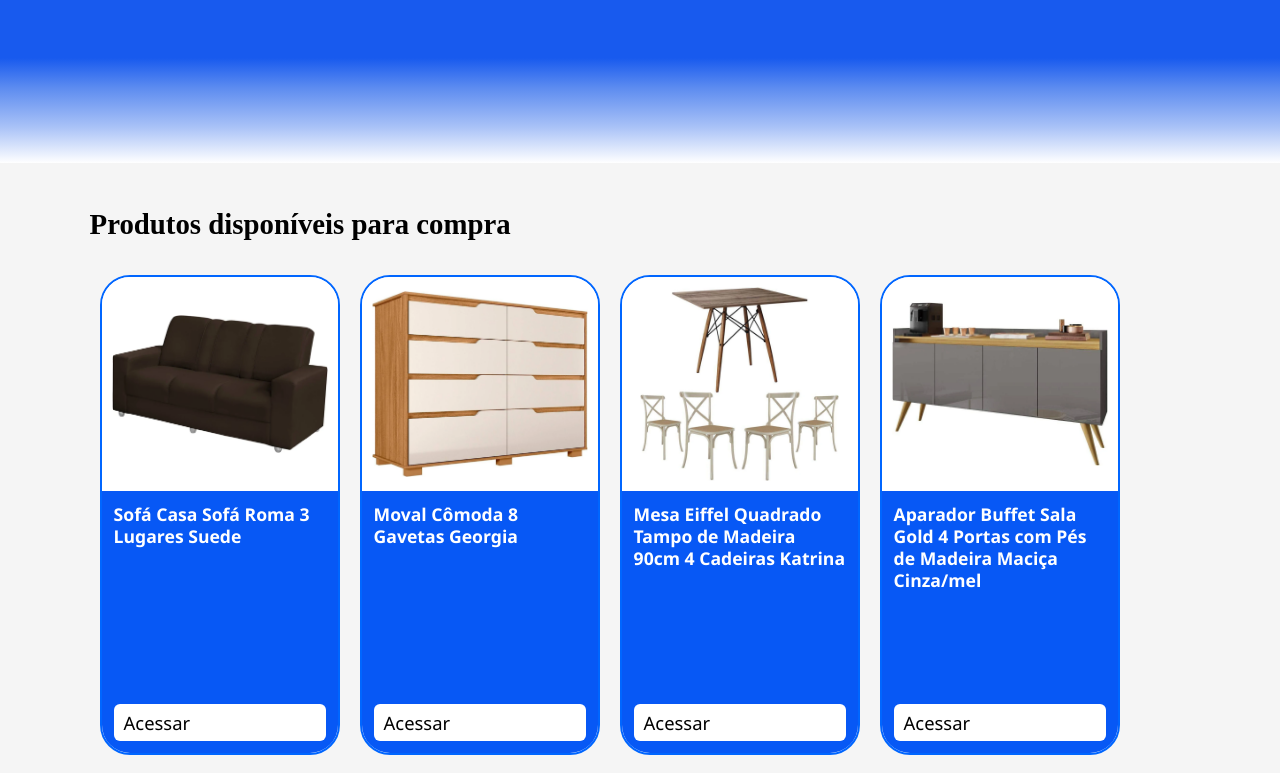
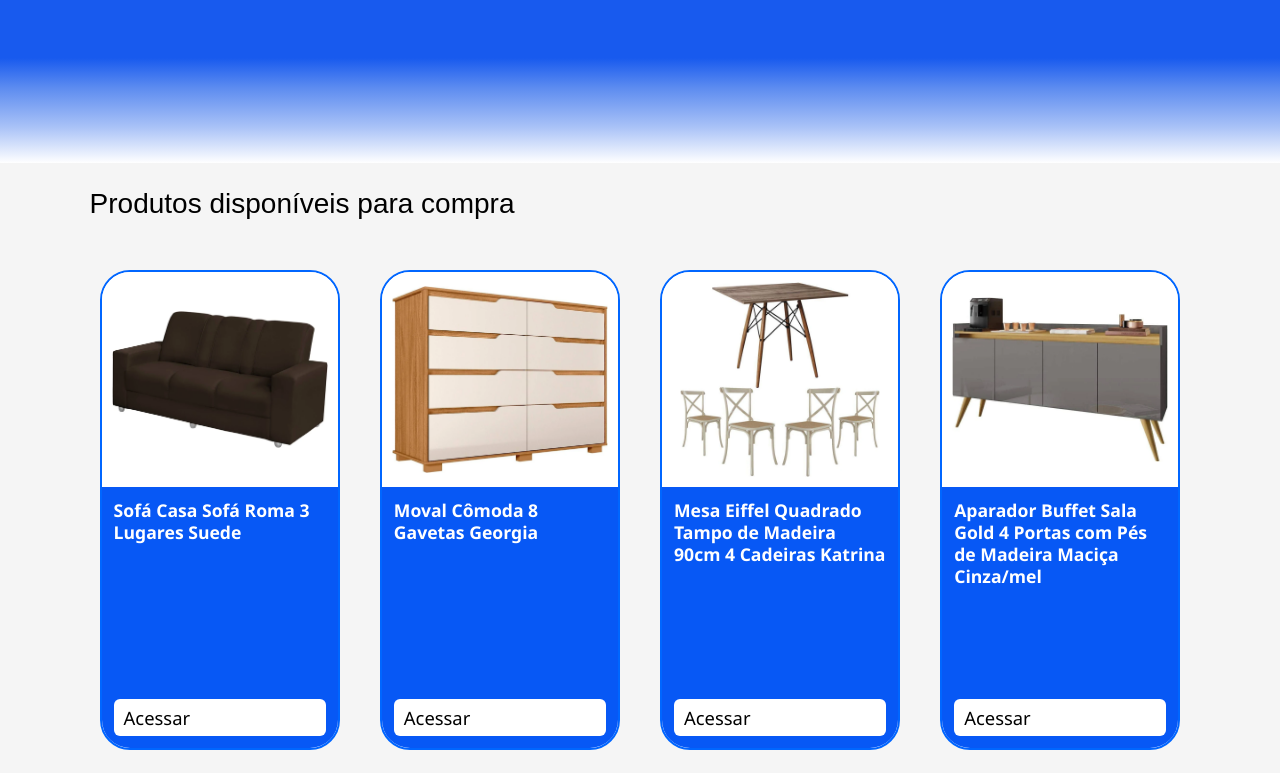
Before and after one commit to Hackathon-Trade-Hub/Trade-hub, a Vue app: page /comprar in a window 1280 px wide. Shown: the part 300-1073 px from the top of the page. Built offline with nearby package versions, Linux system fonts and the light colour scheme.

Commit message:
ajustes nas fontes

```diff
--- a/src/Views/Comprar.vue
+++ b/src/Views/Comprar.vue
@@ -1,6 +1,8 @@
 <template>
     <div class="comprar-page">
+        <div class="comprar-cabecalho">
         <h1>Produtos disponíveis para compra</h1>
+        </div>
 
         <div class="grid-produtos" v-if="produtosFiltrados.length">
             <ProdutoCard v-for="produto in produtosFiltrados" :key="produto.id" :id="produto.id" :titulo="produto.titulo" :descricao="produto.descricao" :imagem="produto.imagem" :preco="produto.preco"/>
@@ -34,15 +36,25 @@ const produtosFiltrados = computed(() => {
     padding: 2vw 7vw;
 }
 
-.comprar-page h1 {
-    font-size: 1.8rem;
-    margin-bottom: 1.5rem;
+.comprar-cabecalho {
+    display: flex;
+    align-items: center;
+    justify-content: flex-start;
+    margin-bottom: 1rem;
+}
+
+.comprar-cabecalho h1 {
+    margin: 0;
+    font-family: sans-serif;
+    font-size: 1.75rem;
+    font-weight: 500;
 }
 
 .grid-produtos {
-    display: flex;
-    flex-wrap: wrap;
-    justify-content: flex-start;
+    padding: 24px 0 0;
+    display: grid;
+    grid-template-columns: repeat(auto-fit, minmax(220px, 1fr));
+    gap: 20px;
 }
 
 .sem-resultados {
--- a/src/Views/HomeView.vue
+++ b/src/Views/HomeView.vue
@@ -129,6 +129,9 @@ const produtosPorCategoria = computed(() => {
 
 .categoria-cabecalho h2 {
   margin: 0;
+  font-family: sans-serif;
+  font-weight: 500;
+  font-size: 1.75rem;
 }
 
 .categoria-link {
--- a/src/Views/categoriaProduto.vue
+++ b/src/Views/categoriaProduto.vue
@@ -27,8 +27,10 @@ const produtosDaCategoria = computed(() => {
 </script>
 <style scoped>
 h1{
-  font-family: 'Segoe UI', Tahoma, Geneva, Verdana, sans-serif;
+  font-family: sans-serif;
   margin: 2vw 0 0 10vw;
+  font-weight: 500;
+  font-size: 1.75rem;
 }
 .produtos{
   display: grid;
```
